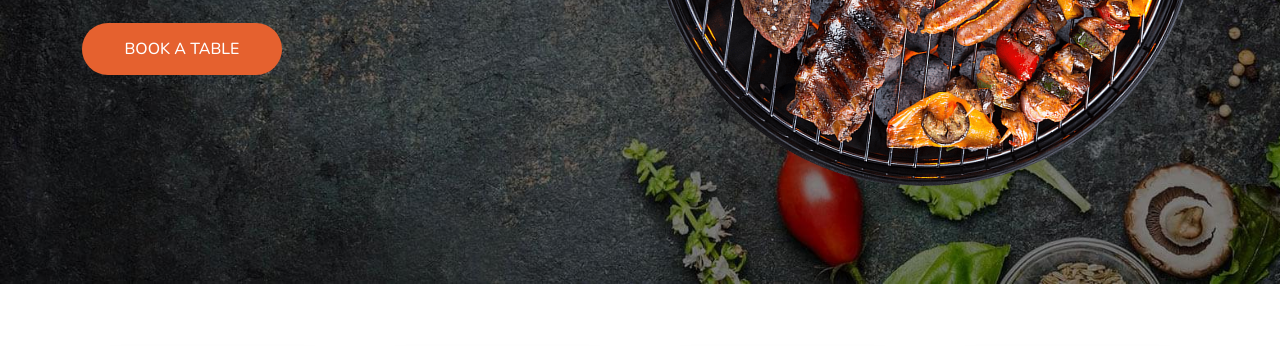
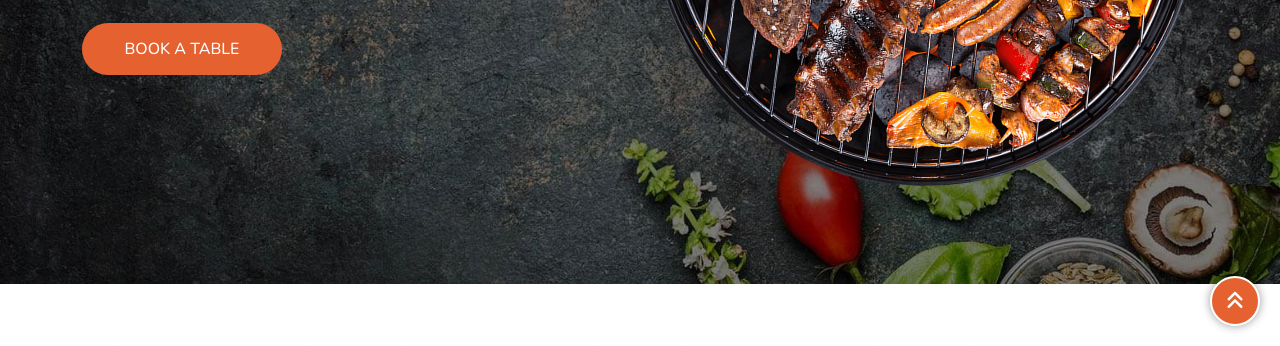
Before and after one commit to codewithshabbir/Restoran, a plain HTML site: page index.html in a window 1280 px wide. Shown: the part 454-800 px from the top of the page. Drawn offline with nearby package versions, Linux system fonts and the light colour scheme; a web font is replaced by a local one.

Commit message:
back to top button add

```diff
--- a/assets/css/style.css
+++ b/assets/css/style.css
@@ -1370,6 +1370,34 @@ header.scrolled {
   top: -50px;
 }
 
+/* back to top start */
+
+#back-to-top {
+  position: fixed;
+  bottom: 20px;
+  right: 20px;
+  display: flex;
+  justify-content: center;
+  align-items: center;
+  width: 50px;
+  height: 50px;
+  background-color: var(--primary-color);
+  text-decoration: none;
+  font-size: 20px;
+  border-radius: 50%;
+  border: 2px solid white;
+  box-shadow: 0 0 10px rgba(0, 0, 0, 0.4);
+}
+
+#back-to-top i{
+  color: white;
+  transition: all 0.3s ease-out;
+}
+
+#back-to-top:hover i {
+  transform: translateY(-4px);
+}
+
 /* start footer */
 
 footer {
--- a/index.html
+++ b/index.html
@@ -1206,6 +1206,13 @@
         </div>
       </section>
     </main>
+
+
+    <a href="#" id="back-to-top">
+      <i class="fa-solid fa-angles-up"></i>
+    </a>
+
+
     <footer>
       <div class="container">
         <div class="row">
```
Also changed, not shown: about.html (+1 -0 lines).
